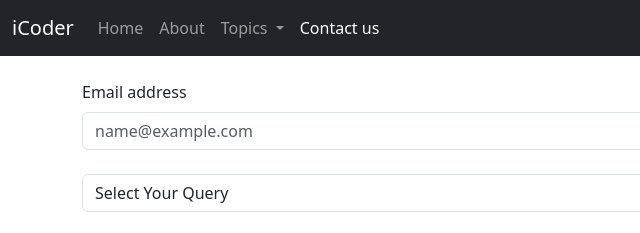
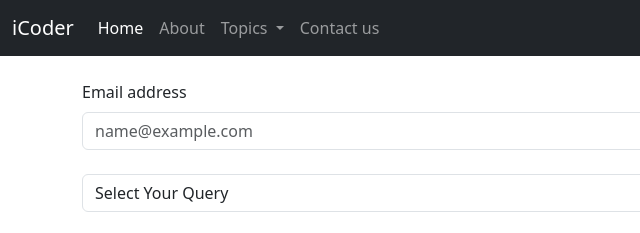
Before and after one commit to gsingh963/bootstrap-project, a plain HTML site: page contact.html in a window 1280 px wide. Shown: the top 233 px of the page, 0-640 px from the left. Drawn offline with nearby package versions, Linux system fonts and the light colour scheme.

Commit message:
Update contact.html

```diff
--- a/contact.html
+++ b/contact.html
@@ -20,12 +20,12 @@
                 <span class="navbar-toggler-icon"></span>
             </button>
             <div class="collapse navbar-collapse" id="navbarSupportedContent">
-                <ul class="navbar-nav me-auto mb-2 mb-lg-0">
+                 <ul class="navbar-nav me-auto mb-2 mb-lg-0">
                     <li class="nav-item">
-                        <a class="nav-link" aria-current="page" href="/">Home</a>
+                        <a class="nav-link active" aria-current="page" href="/bootstrap-project/index.html">Home</a>
                     </li>
                     <li class="nav-item">
-                        <a class="nav-link" href="/about.html">About</a>
+                        <a class="nav-link" href="/bootstrap-project/about.html">About</a>
                     </li>
                     <li class="nav-item dropdown">
                         <a class="nav-link dropdown-toggle" href="#" role="button" data-bs-toggle="dropdown"
@@ -43,7 +43,7 @@
                         </ul>
                     </li>
                     <li class="nav-item">
-                        <a href="contact.html" class="nav-link active" >Contact us</a>
+                        <a class="nav-link" href="/bootstrap-project/contact.html">Contact us</a>
                     </li>
                 </ul>
                 <form class="d-flex" role="search">
```
